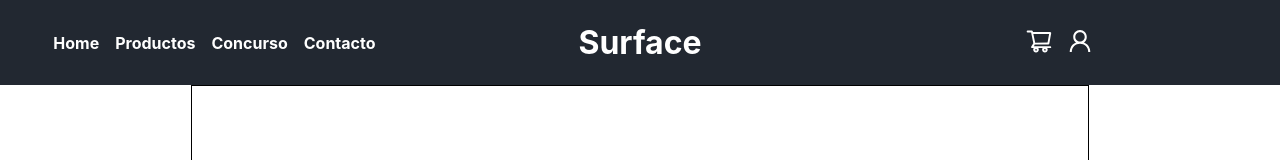
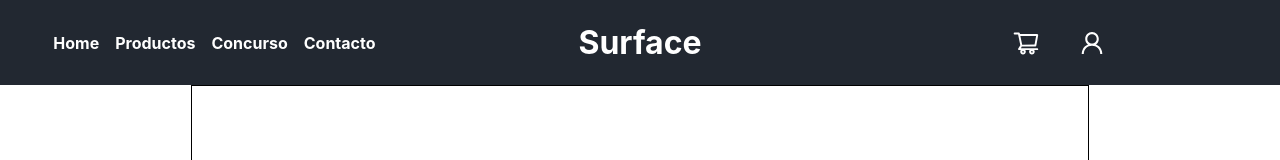
Before and after one commit to JoaquinDeLuca/surface, a React (Create React App) app: page / in a window 1280 px wide. Shown: the top 160 px of the page. Built offline with nearby package versions, Linux system fonts and the light colour scheme; no server answers.

Commit message:
se agrego un margin

```diff
--- a/src/components/header/User/user.css
+++ b/src/components/header/User/user.css
@@ -18,3 +18,12 @@
 .navItem:hover{
   color: #FFD369;
 }
+
+.userContent-img{
+  display: flex;
+  align-items: center;
+}
+
+.cart{
+  margin-right: 25px;
+}
```
